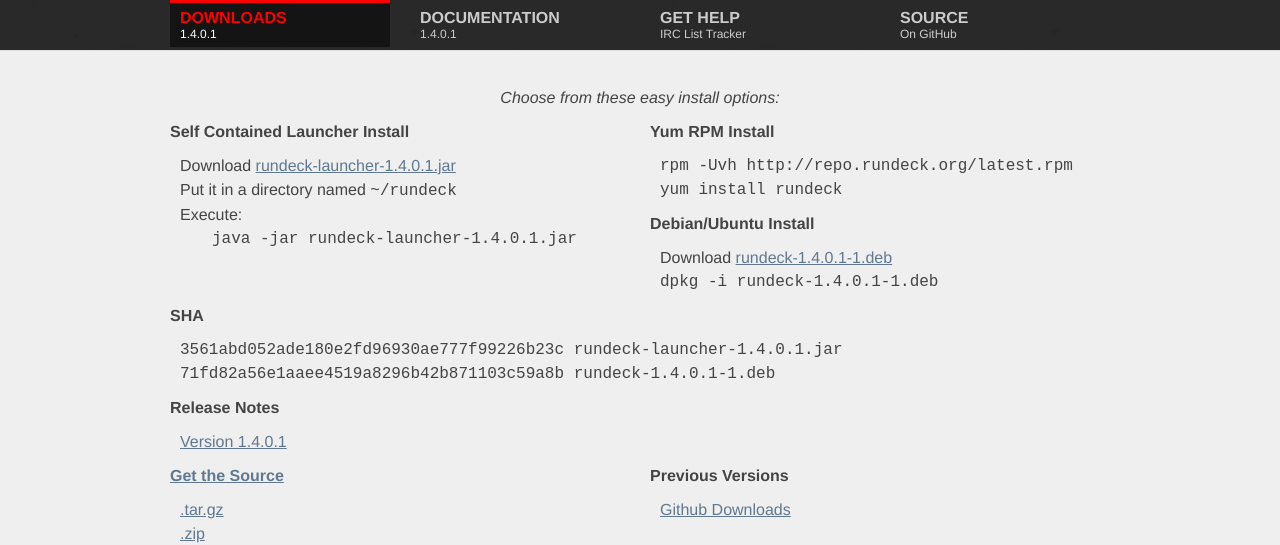
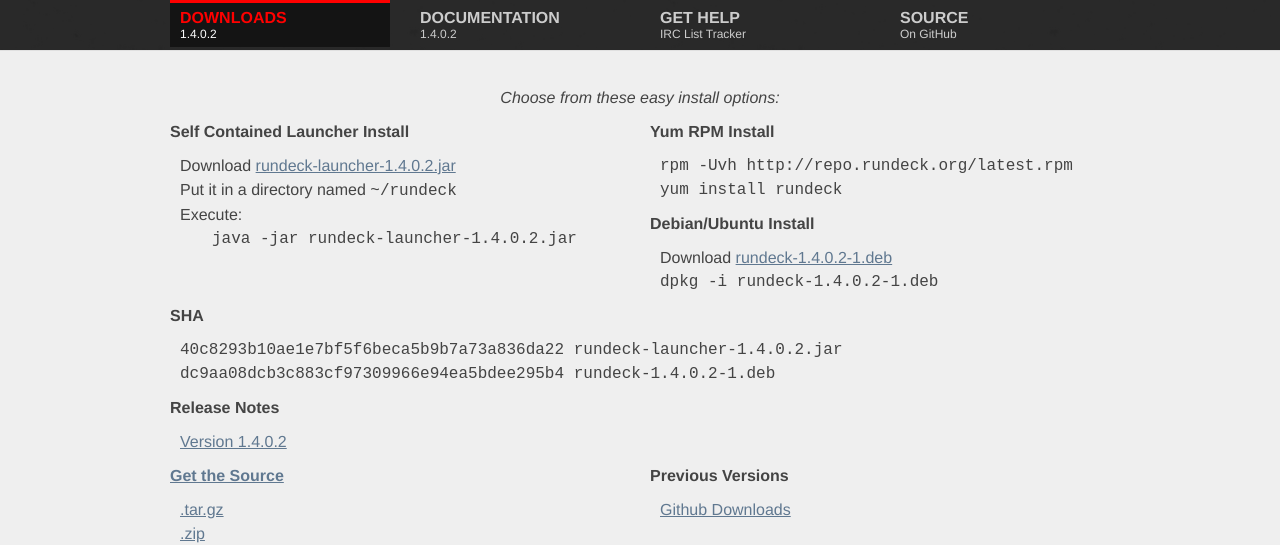
Before and after one commit to rundeck/rundeck-ghpages, a Jekyll site: the page built from downloads.html, in a window 1280 px wide. Shown: the top 545 px of the page. Built offline with Jekyll 4.4.1, drawn with Linux system fonts in a browser that asks for light colours; nearby versions of some CDN libraries.

Commit message:
update version to 1.4.0.2

```diff
--- a/_config.yml
+++ b/_config.yml
@@ -1,12 +1,12 @@
-rd_version: "1.4.0.1"
-rd_jar_name: "rundeck-launcher-1.4.0.1.jar"
-rd_jar_sha: "3561abd052ade180e2fd96930ae777f99226b23c"
-rd_jar_url: "https://github.com/downloads/dtolabs/rundeck/rundeck-launcher-1.4.0.1.jar"
-rd_jar_size: "46143901"
-rd_deb_name: "rundeck-1.4.0.1-1.deb"
-rd_deb_url: "https://github.com/downloads/dtolabs/rundeck/rundeck-1.4.0.1-1.deb"
-rd_deb_sha: "71fd82a56e1aaee4519a8296b42b871103c59a8b"
-rd_deb_size: "48240156"
-rd_zipball: "https://github.com/dtolabs/rundeck/zipball/v1.4.0.1"
-rd_tarball: "https://github.com/dtolabs/rundeck/tarball/v1.4.0.1"
-rd_releasenotes: "https://github.com/dtolabs/rundeck/blob/v1.4.0.1/RELEASE.md"
+rd_version: "1.4.0.2"
+rd_jar_name: "rundeck-launcher-1.4.0.2.jar"
+rd_jar_sha: "40c8293b10ae1e7bf5f6beca5b9b7a73a836da22"
+rd_jar_url: "https://github.com/downloads/dtolabs/rundeck/rundeck-launcher-1.4.0.2.jar"
+rd_jar_size: "46152971"
+rd_deb_name: "rundeck-1.4.0.2-1.deb"
+rd_deb_url: "https://github.com/downloads/dtolabs/rundeck/rundeck-1.4.0.2-1.deb"
+rd_deb_sha: "dc9aa08dcb3c883cf97309966e94ea5bdee295b4"
+rd_deb_size: "48246164"
+rd_zipball: "https://github.com/dtolabs/rundeck/zipball/v1.4.0.2"
+rd_tarball: "https://github.com/dtolabs/rundeck/tarball/v1.4.0.2"
+rd_releasenotes: "https://github.com/dtolabs/rundeck/blob/v1.4.0.2/RELEASE.md"
```
